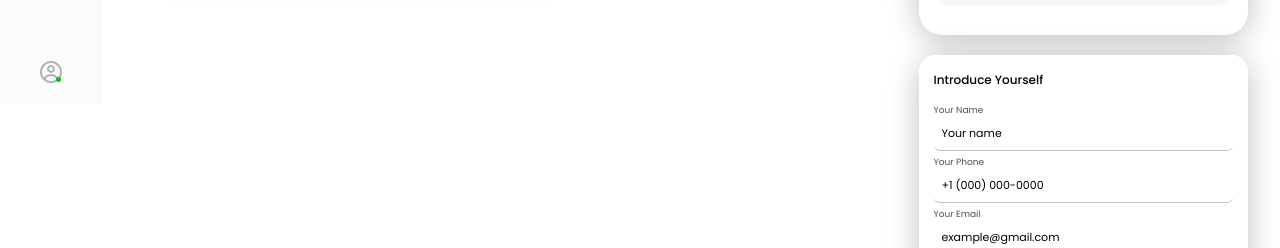
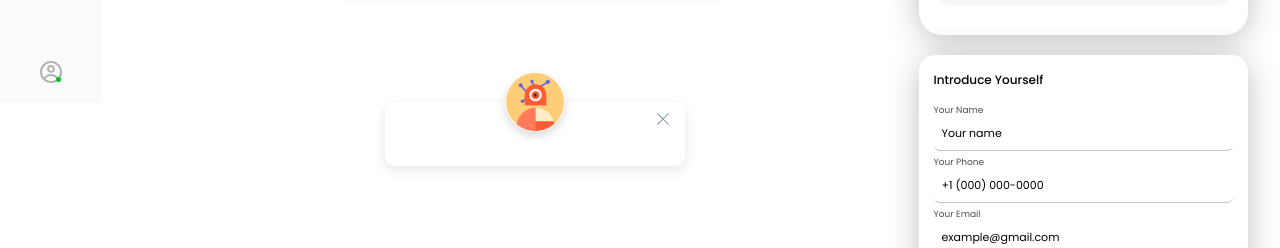
Before and after one commit to annuu1/hubly, a React (Vite) app in the folder frontend/: page /dashboard/chat-bot in a window 1280 px wide. Shown: the part 697-945 px from the top of the page. Built offline with nearby package versions, Linux system fonts and the light colour scheme; no server answers.

Commit message:
feat: integrate WelcomeMessage component and adjust layout in ChatBot

```diff
--- a/frontend/src/components/chatBot/ChatBot.jsx
+++ b/frontend/src/components/chatBot/ChatBot.jsx
@@ -4,6 +4,7 @@ import styles from './ChatBot.module.css';
 
 import SettingsPanel from './SettingsPanel';
 import axios from 'axios';
+import WelcomeMessage from '../ui/WelcomeMessage';
 
 const ChatBot = () => {
   const [botSettings, setBotSettings] = React.useState({
@@ -57,6 +58,9 @@ const ChatBot = () => {
         {/* Chatbot Window */}
         <div className={styles.chatBotPreview}>
         <ChatBotWindow messages={messages}  botSettings={botSettings} setBotSettings={setBotSettings} />
+        <div>
+          <WelcomeMessage message={botSettings.welcomeMessage} isAbsolute={false}/>
+        </div>
         </div>
         <SettingsPanel botSettings={botSettings} setBotSettings={setBotSettings} />
 
--- a/frontend/src/components/chatBot/ChatBot.module.css
+++ b/frontend/src/components/chatBot/ChatBot.module.css
@@ -11,6 +11,11 @@
   gap: 20px;
 }
 .chatBotPreview{
+  display: flex;
+  flex-direction: column;
+  gap: 100px;
+  align-items: center;
+  /* justify-content: center; */
   min-width: 70%;
 }
 .settingsPanel {
--- a/frontend/src/components/ui/WelcomeMessage.jsx
+++ b/frontend/src/components/ui/WelcomeMessage.jsx
@@ -2,9 +2,9 @@ import React from "react";
 import styles from "./WelcomeMessage.module.css";
 import ChatIcon from "../../assets/ChatIcon.svg";
 
-function WelcomeMessage({ message, onClose }) {
+function WelcomeMessage({ message, onClose, isAbsolute='true'}) {
   return (
-    <div className={styles.welcomeMessageContainer}>
+    <div className={styles.welcomeMessageContainer} style={{ position: isAbsolute ? 'absolute' : 'relative' }}>
       <button
         className={styles.closeButton}
         onClick={() => onClose(false)}
--- a/frontend/src/components/ui/WelcomeMessage.module.css
+++ b/frontend/src/components/ui/WelcomeMessage.module.css
@@ -1,5 +1,4 @@
 .welcomeMessageContainer {
-    position: absolute;
     bottom: 0;
     right: 0;
     background-color: #fff;
```
